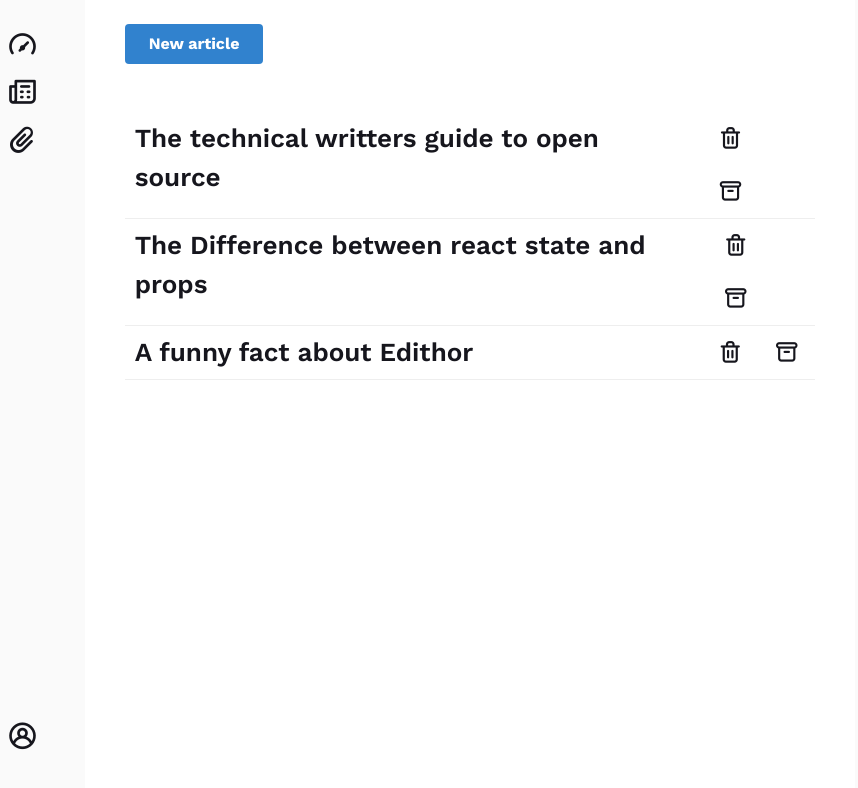
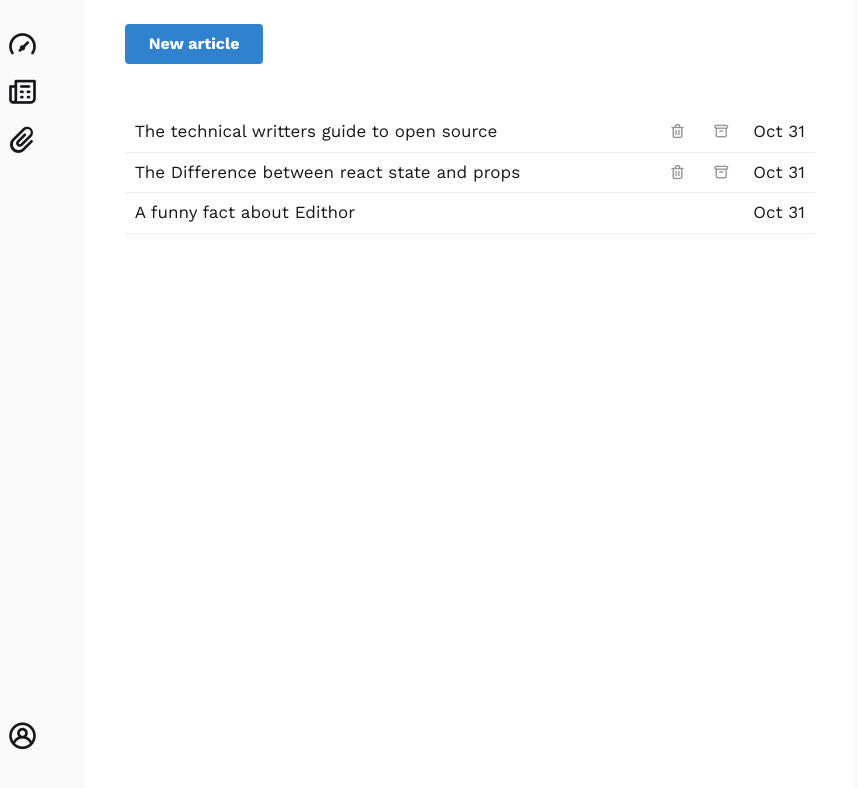
Before and after one commit to okiti/edithor, a Vue app: page / in a window 1280 px wide. Shown: the top 788 px of the page, without its empty margins (0-858 px from the left). Built offline with nearby package versions, Linux system fonts and the light colour scheme.

Commit message:
Fic font size

```diff
--- a/src/views/Index.vue
+++ b/src/views/Index.vue
@@ -17,6 +17,7 @@
           <div>
             <a href=""><i class="uil uil-trash-alt"></i></a>
             <a href=""><i class="uil uil-archive-alt"></i></a>
+            <a href="">Oct 31</a>
           </div>
         </li>
         <li class="flex justify-between">
@@ -24,13 +25,17 @@
           <div>
             <a href=""><i class="uil uil-trash-alt"></i></a>
             <a href=""><i class="uil uil-archive-alt"></i></a>
+            <a href="">Oct 31</a>
           </div>
         </li>
         <li class="flex justify-between">
           <a href="">A funny fact about Edithor</a>
-          <div>
-            <a href=""><i class="uil uil-trash-alt"></i></a>
-            <a href=""><i class="uil uil-archive-alt"></i></a>
+          <div class="flex">
+            <div class="icon-holder">
+              <a class="delete-icon"  href=""><i class="uil uil-trash-alt"></i></a>
+              <a href=""><i class="uil uil-archive-alt"></i></a>
+            </div>
+            <a href="">Oct 31</a>
           </div>
         </li>
       </ul></div>
@@ -43,14 +48,30 @@
     a {
       @apply inline-block;
       @apply text-ash;
-      font-size: 26px;
-      font-weight: 600;
+      font-size: 17px;
       padding: 7px 10px;
     }
     a:hover {
       opacity: 0.8;
     }
     border-bottom: 1px solid #eeeeee;
+  }
+  i {
+    color: #969696;
+  }
+  .icon-holder {
+    display: none;
+  }
+  .delete-icon:hover {
+    i {
+      @apply text-red-500;
+    }
+  }
+  li:hover {
+    cursor: pointer;
+  }
+  li:hover .icon-holder {
+    display: flex;
   }
 }
 </style>
```
